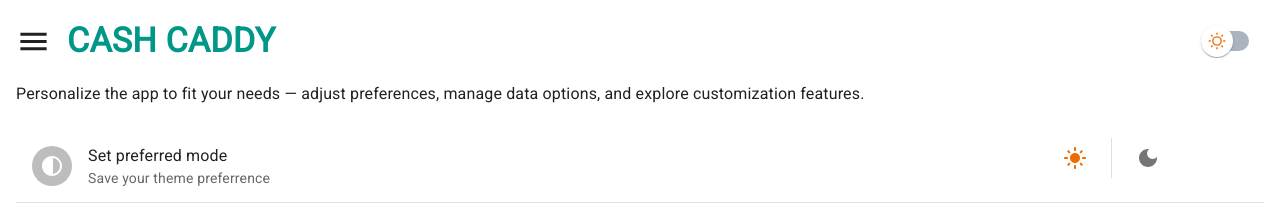
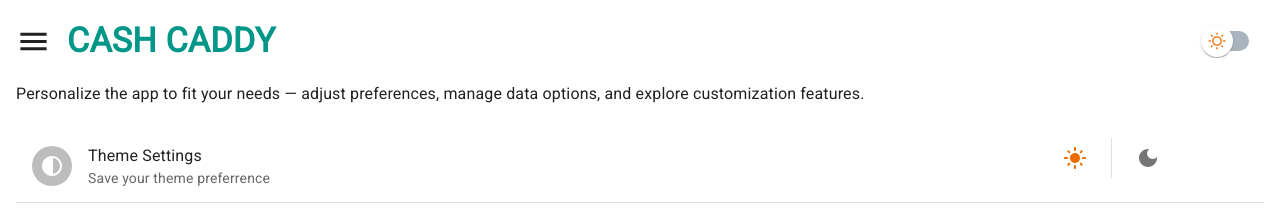
Before and after one commit to vmanidev/cash-caddy, a React (Vite) app: page /settings in a window 1280 px wide. Shown: the top 209 px of the page. Built offline with nearby package versions, Linux system fonts and the light colour scheme.

Commit message:
fix(ui): update text in settings page

```diff
--- a/src/pages/Settings.tsx
+++ b/src/pages/Settings.tsx
@@ -43,7 +43,7 @@ function Settings() {
         <Grid size={12} container>
           <Grid size={{ xs: 12, sm: 10, md: 10, lg: 10, xl: 10 }}>
             <ListItemText
-              primary="Set preferred mode"
+              primary="Theme Settings"
               secondary="Save your theme preferrence"
             />
           </Grid>
```
